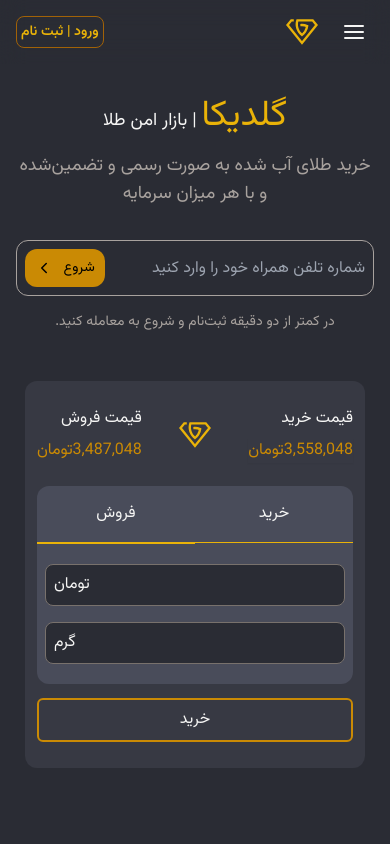
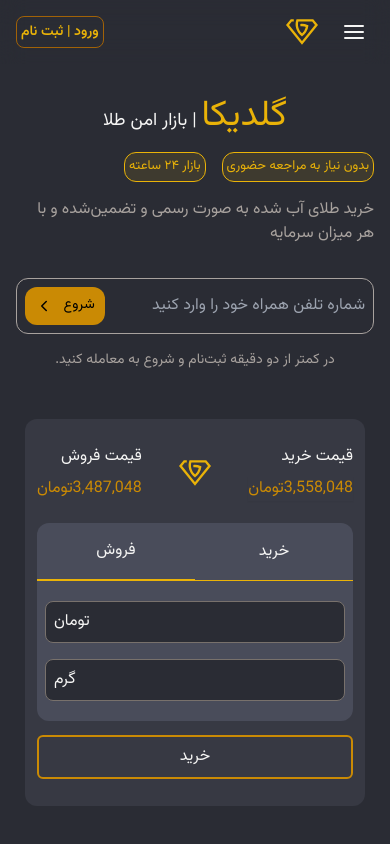
Before and after one commit to matinsekhavat/goldika-clone, a Next.js app: page / in a window 390 px wide. Shown: the top 844 px of the page. Built offline with nearby package versions, Linux system fonts and the light colour scheme.

Commit message:
add new content for main page hero section which will display in (md) media queries

```diff
--- a/src/app/page.tsx
+++ b/src/app/page.tsx
@@ -9,19 +9,34 @@
       <div className="grid grid-cols-1 gap-y-4 gap-x-12 min-[880px]:grid-cols-[1.3fr_1fr] min-[880px]:items-end">
         {/* content */}
         <div>
-          <div className="text-center space-y-4 md:text-right">
+          <div className="text-center space-y-4 md:text-right mb-4">
             <h1 className="text-lg md:text-2xl">
               <span className="text-4xl text-yellow-500 md:font-bold md:text-5xl">
                 گلدیکا
               </span>{" "}
               | بازار امن طلا
             </h1>
-            <p className="text-stone-400 text-lg">
+            {/* badge */}
+            <div className="flex items-center gap-4 text-[13px]">
+              <span className="p-1 rounded-xl text-yellow-500 border border-yellow-500 bg-yellow-500/10">
+                بدون نیاز به مراجعه حضوری
+              </span>
+              <span className="p-1 rounded-xl text-yellow-500 border border-yellow-500 bg-yellow-500/10">
+                بازار ۲۴ ساعته
+              </span>
+            </div>
+          </div>
+          {/* middle text content */}
+          <div className="">
+            <p className="hidden sm:block sm:text-xl md:text-2xl">
+              خرید و فروش آنلاین طلای آب شده (بدون اجرت)
+            </p>
+            <p className="text-stone-400 my-2">
               خرید طلای آب شده به صورت رسمی و تضمین‌شده و با هر میزان سرمایه
             </p>
           </div>
           {/* Phone number */}
-          <div className=" my-8 text-center space-y-4 max-w-96 mx-auto md:mx-0 md:max-w-none ">
+          <div className=" my-8 text-center md:text-right space-y-4 max-w-96 mx-auto md:mx-0 md:max-w-none ">
             <PhoneNumberInput />
             <p className="text-stone-400 text-[14px]">
               در کمتر از دو دقیقه ثبت‌نام و شروع به معامله کنید.
```
